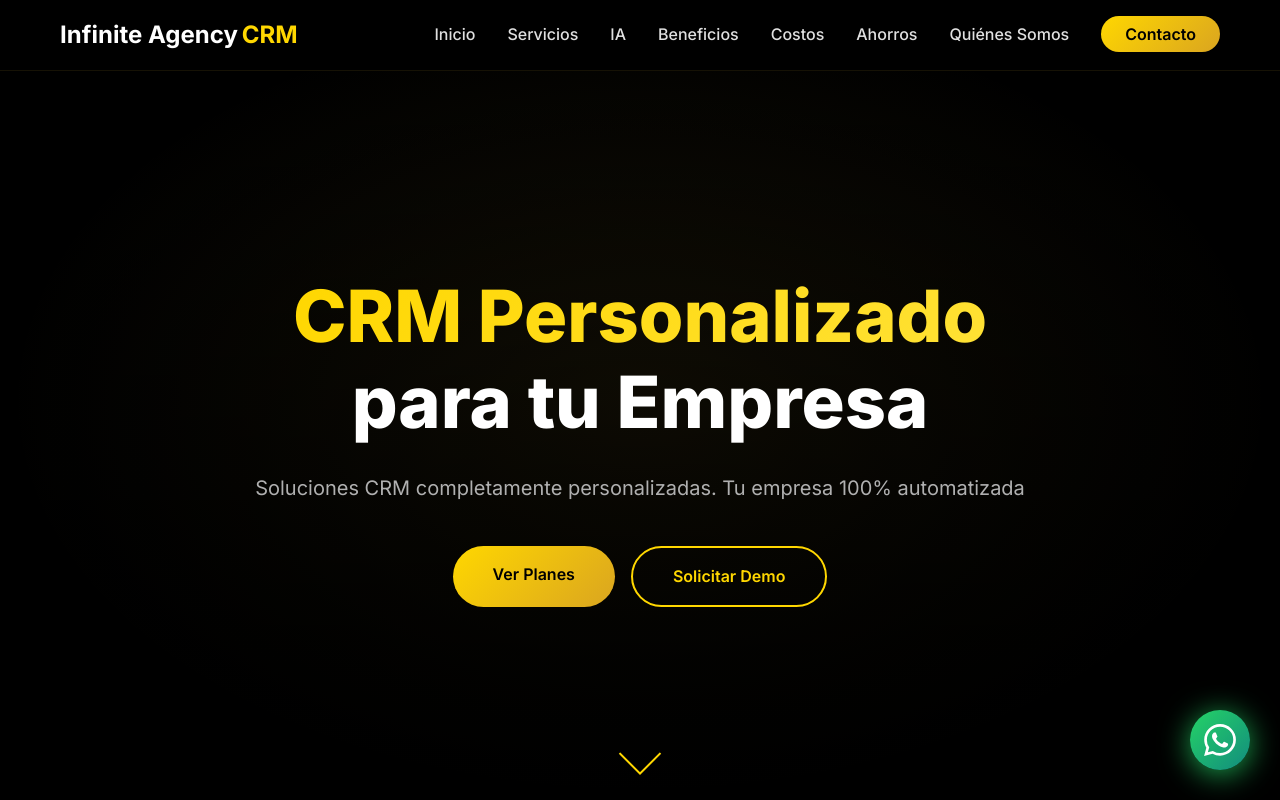
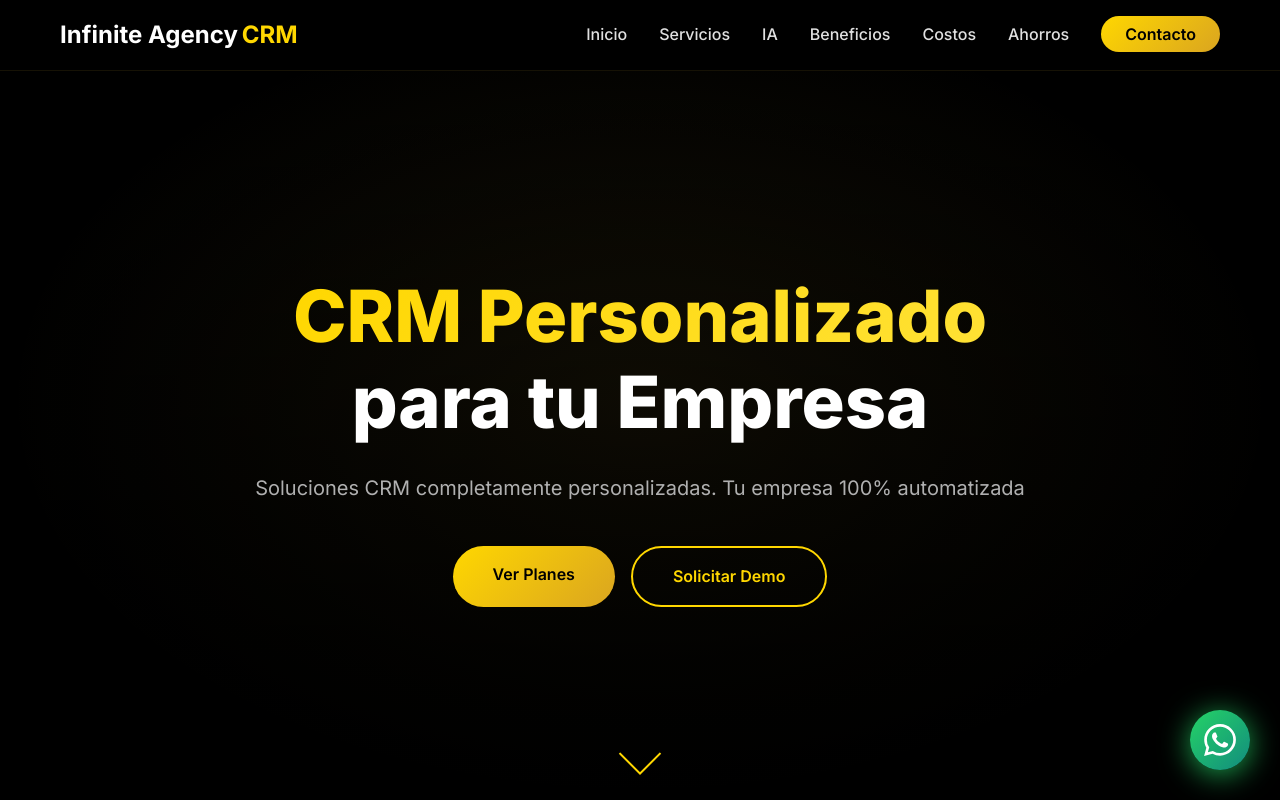
Before and after one commit to Karaba21/InfiniteAgencyCRM, a Next.js app: page / in a window 1280 px wide. Shown: the top 800 px of the page. Built offline with nearby package versions, Linux system fonts and the light colour scheme; no server answers.

Commit message:
fix navbar

```diff
--- a/src/components/Navbar.tsx
+++ b/src/components/Navbar.tsx
@@ -74,7 +74,6 @@ export default function Navbar() {
                     <li><a href="#beneficios" className="nav-link" onClick={(e) => handleLinkClick(e, "#beneficios")}>Beneficios</a></li>
                     <li><a href="#planes" className="nav-link" onClick={(e) => handleLinkClick(e, "#planes")}>Costos</a></li>
                     <li><a href="#savings" className="nav-link" onClick={(e) => handleLinkClick(e, "#savings")}>Ahorros</a></li>
-                    <li><a href="#quienes-somos" className="nav-link" onClick={(e) => handleLinkClick(e, "#quienes-somos")}>Quiénes Somos</a></li>
                     <li><a href="#contacto" className="nav-link cta-button" onClick={(e) => handleLinkClick(e, "#contacto")}>Contacto</a></li>
                 </ul>
                 <button className="menu-toggle" id="menuToggle" onClick={toggleMenu}>
```
